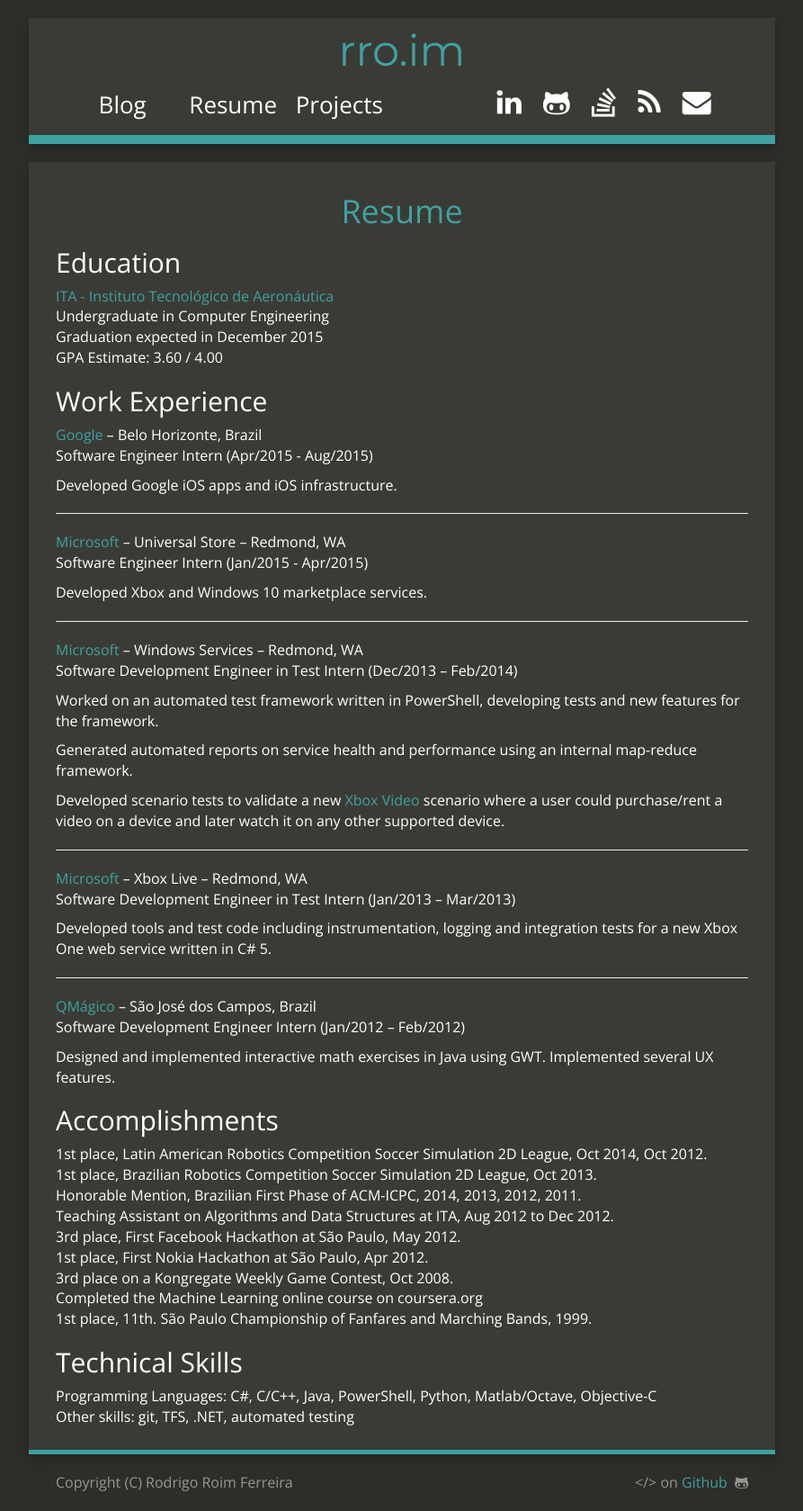
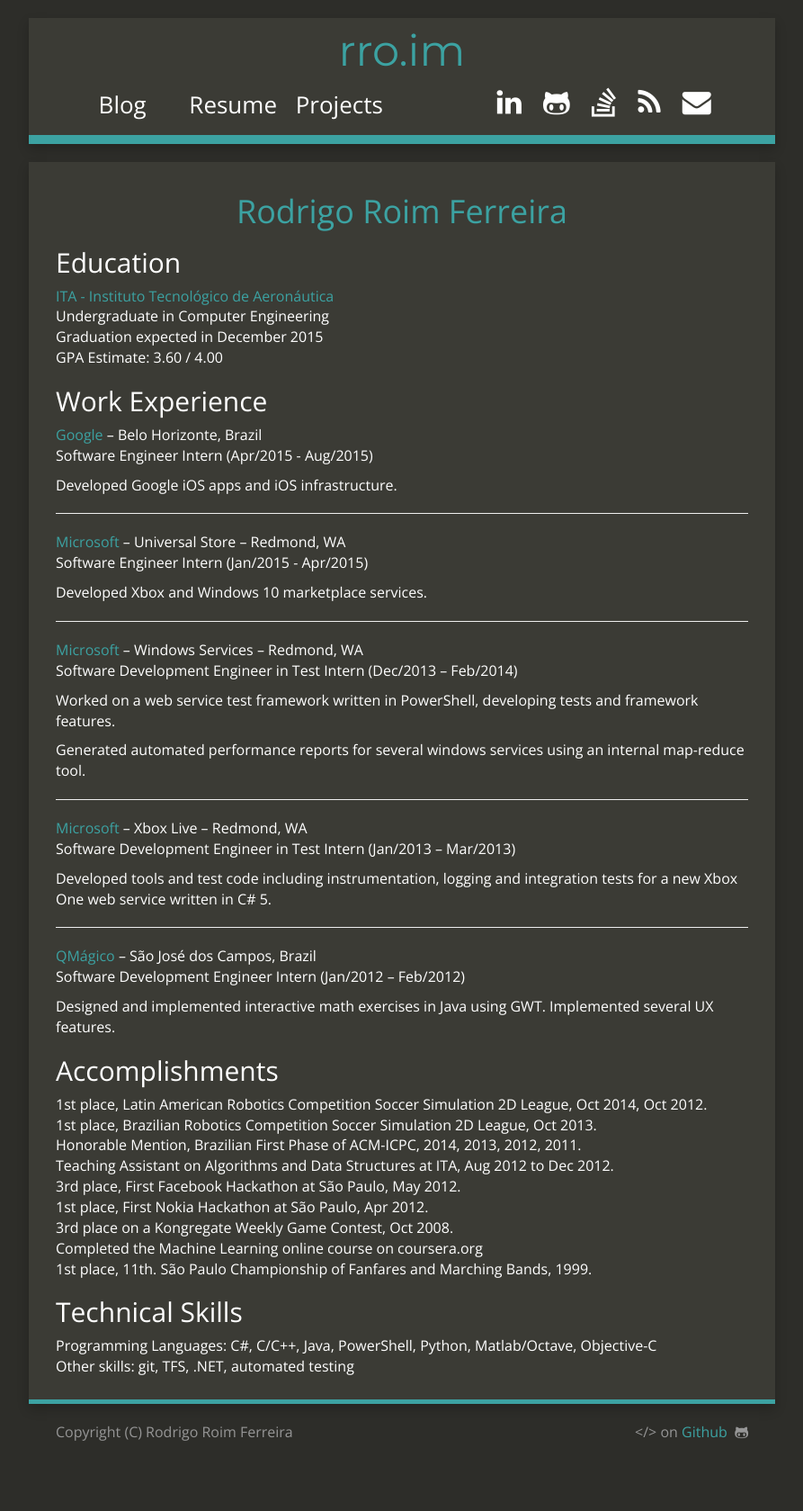
Before and after one commit to roim/roim.github.io, a Jekyll site: the page built from resume/index.html, in a window 1280 px wide. Shown: the whole page at 90% size, without its empty margins (193-1086 px from the left). Built offline with Jekyll 4.4.1, drawn with Linux system fonts in a browser that asks for light colours; nearby versions of some CDN libraries; Markdown is read by kramdown in place of the engine named in the settings; after the commit the page ends 1623 px from its top, so only the background shows below that.

Commit message:
More resume cleanup

```diff
--- a/_includes/resume.md
+++ b/_includes/resume.md
@@ -1,4 +1,4 @@
-Resume
+Rodrigo Roim Ferreira
 ===
 
 Education
@@ -29,11 +29,9 @@
 [Microsoft][MS] – Windows Services – Redmond, WA
 Software Development Engineer in Test Intern (Dec/2013 – Feb/2014)
 
-Worked on an automated test framework written in PowerShell, developing tests and new features for the framework.
+Worked on a web service test framework written in PowerShell, developing tests and framework features.
 
-Generated automated reports on service health and performance using an internal map-reduce framework.
-
-Developed scenario tests to validate a new [Xbox Video][XBXV] scenario where a user could purchase/rent a video on a device and later watch it on any other supported device.
+Generated automated performance reports for several windows services using an internal map-reduce tool.
 
 ***
 
```
Also changed, not shown: other parts of _includes/resume.md (+0 -1 lines).
